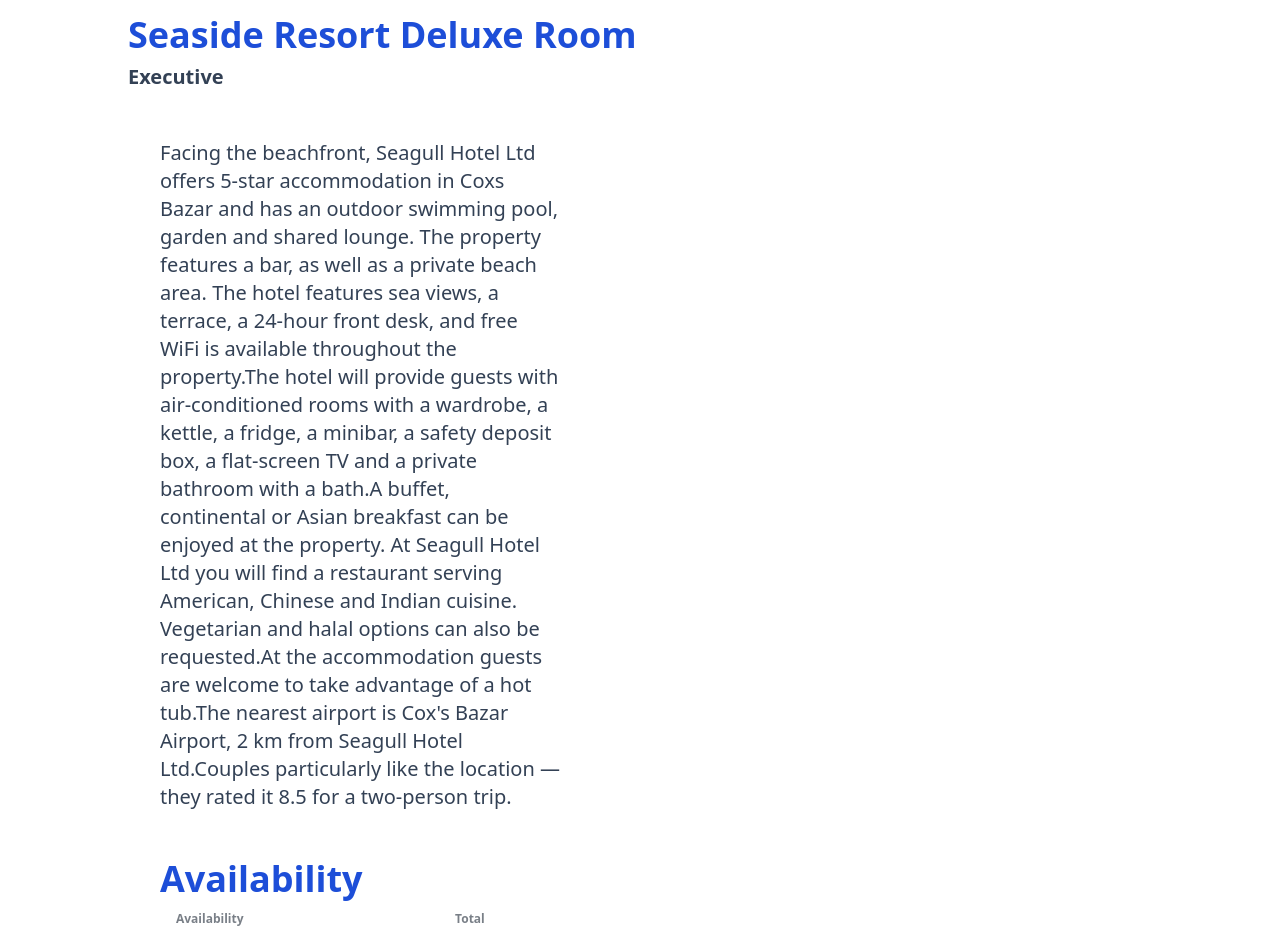
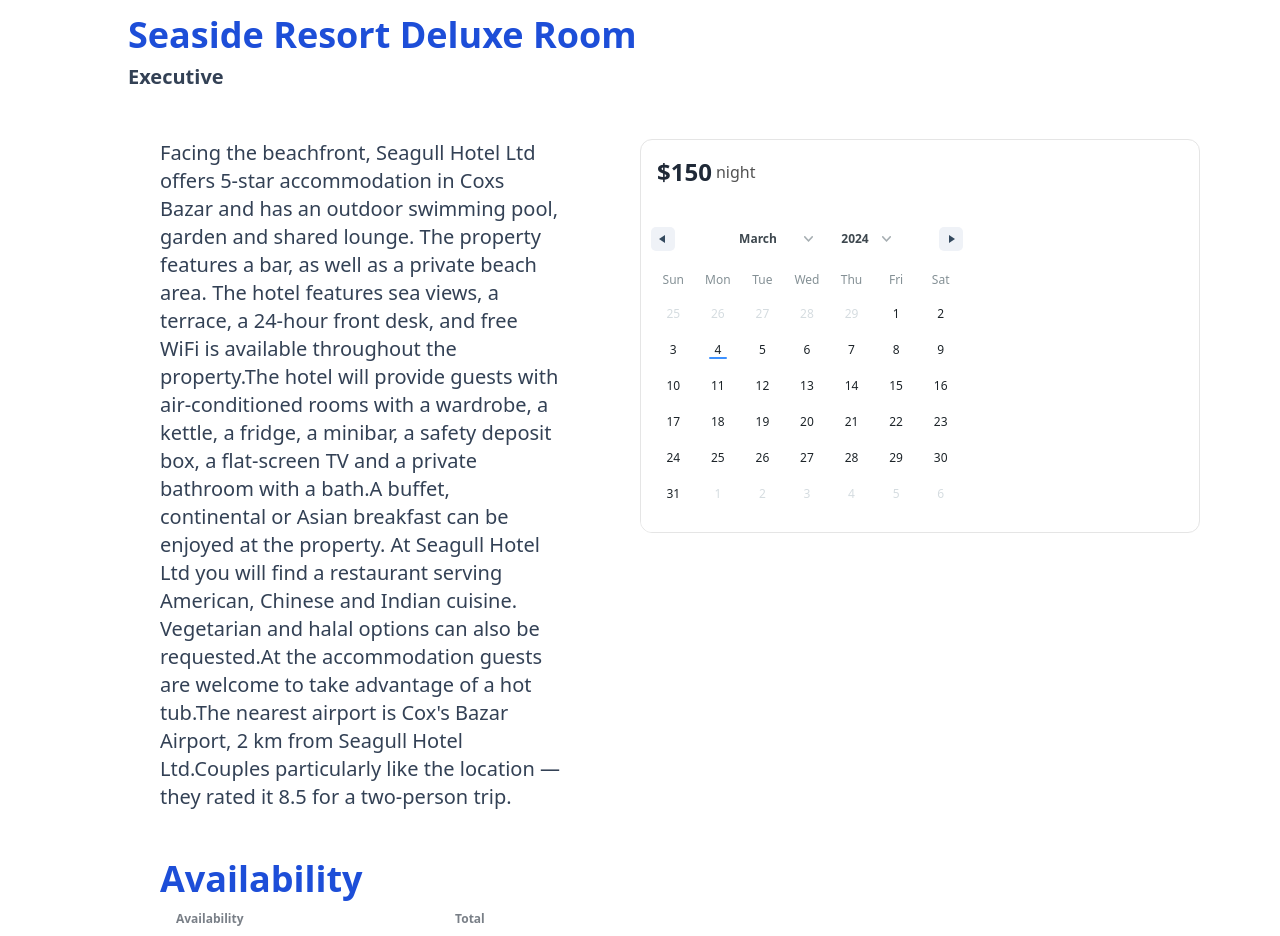
Before and after one commit to ramohin1236/hotel-booking, a React (Vite) app: page /rooms/101 in a window 1280 px wide. Shown: the part 920-1856 px from the top of the page. Built offline with nearby package versions, Linux system fonts and the light colour scheme.

Commit message:
calender added

```diff
--- a/package.json
+++ b/package.json
@@ -13,6 +13,7 @@
     "@lottiefiles/react-lottie-player": "^3.5.3",
     "query-string": "^9.0.0",
     "react": "^18.2.0",
+    "react-date-range": "^2.0.0-alpha.4",
     "react-dom": "^18.2.0",
     "react-helmet-async": "^2.0.4",
     "react-icons": "^5.0.1",
--- a/src/components/Home/HomeIcons.jsx
+++ b/src/components/Home/HomeIcons.jsx
@@ -4,7 +4,7 @@
 const HomeIcons = ({icon: Icon, title}) => {
 
     return (
-        <div className=" mt-6">
+        <div className="mt-6">
             <div className="flex  gap-2 items-center">
             <p> <Icon className="text-green-600 text-xl"/></p>
             <p className="text-slate-500"> {title}</p>
--- a/src/main.jsx
+++ b/src/main.jsx
@@ -1,6 +1,7 @@
 
 import ReactDOM from 'react-dom/client'
-
+import 'react-date-range/dist/styles.css';
+import 'react-date-range/dist/theme/default.css';
 import './index.css'
 import { RouterProvider } from 'react-router-dom'
 import { router } from './routes/router'
--- /dev/null
+++ b/src/pages/SingleRoom/Calender.jsx
@@ -0,0 +1,14 @@
+/* eslint-disable react/prop-types */
+import { DateRange } from 'react-date-range';
+
+const Calender = (value) => {
+    return(
+    <DateRange
+    rangeColors={['#F43F5E']}
+    direction='vertical'
+    showDateDisplay={false}
+    />
+    )
+};
+
+export default Calender;
--- /dev/null
+++ b/src/pages/SingleRoom/RoomReservation.jsx
@@ -0,0 +1,16 @@
+/* eslint-disable react/prop-types */
+import Calender from "./Calender";
+
+const RoomReservation = ({room}) => {
+    return (
+        <div className="rounded-xl border-[1px] border-neutral-200 overflow-hidden bg-white">
+            <div className="flex items-center gap-1 p-4">
+             <div className="text-2xl font-semibold"> ${room?.price}</div>
+             <div className="text-neutral-600 font-medium">night</div>
+            </div>
+            <Calender/>
+        </div>
+    );
+};
+
+export default RoomReservation;
--- a/src/pages/SingleRoom/SingleRooms.jsx
+++ b/src/pages/SingleRoom/SingleRooms.jsx
@@ -8,6 +8,8 @@
 import SingleRoomInfo from "../../components/SingleRoomInformation/SingleRoomInfo";
 import Facilities from "../Home/Facilities";
 import RoomInformationo from "./RoomInformationo";
+import Calender from "./Calender";
+import RoomReservation from "./RoomReservation";
 
 
 
@@ -58,8 +60,8 @@
                         <SingleRoomInfo room={room}/>
                     </div>
 
-                    <div className="flex-1">
-
+                    <div className="flex-1 ">
+                       <RoomReservation room={room}/>
                     </div>
                </div>
 
```
Also changed, not shown: 1 other file (tests, documents, lock files or other folders).
